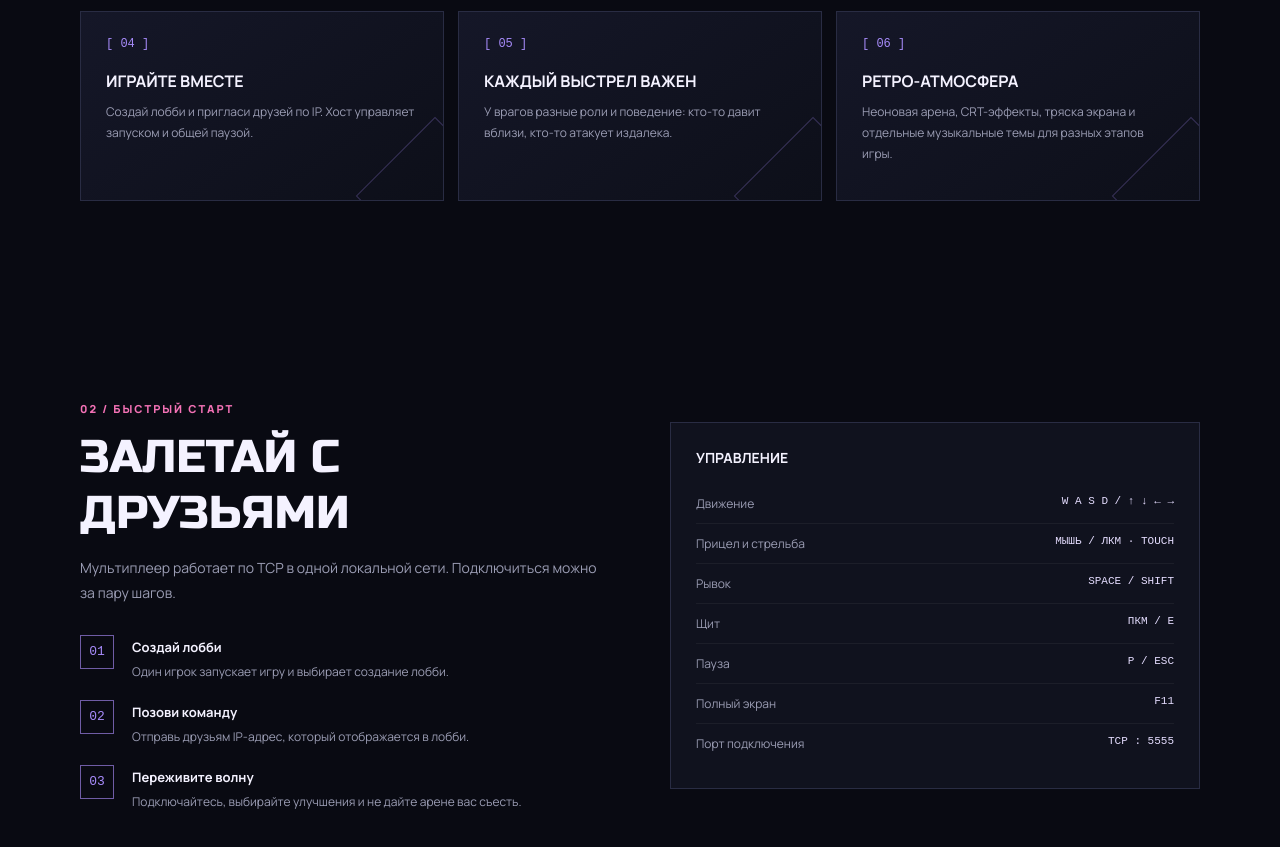
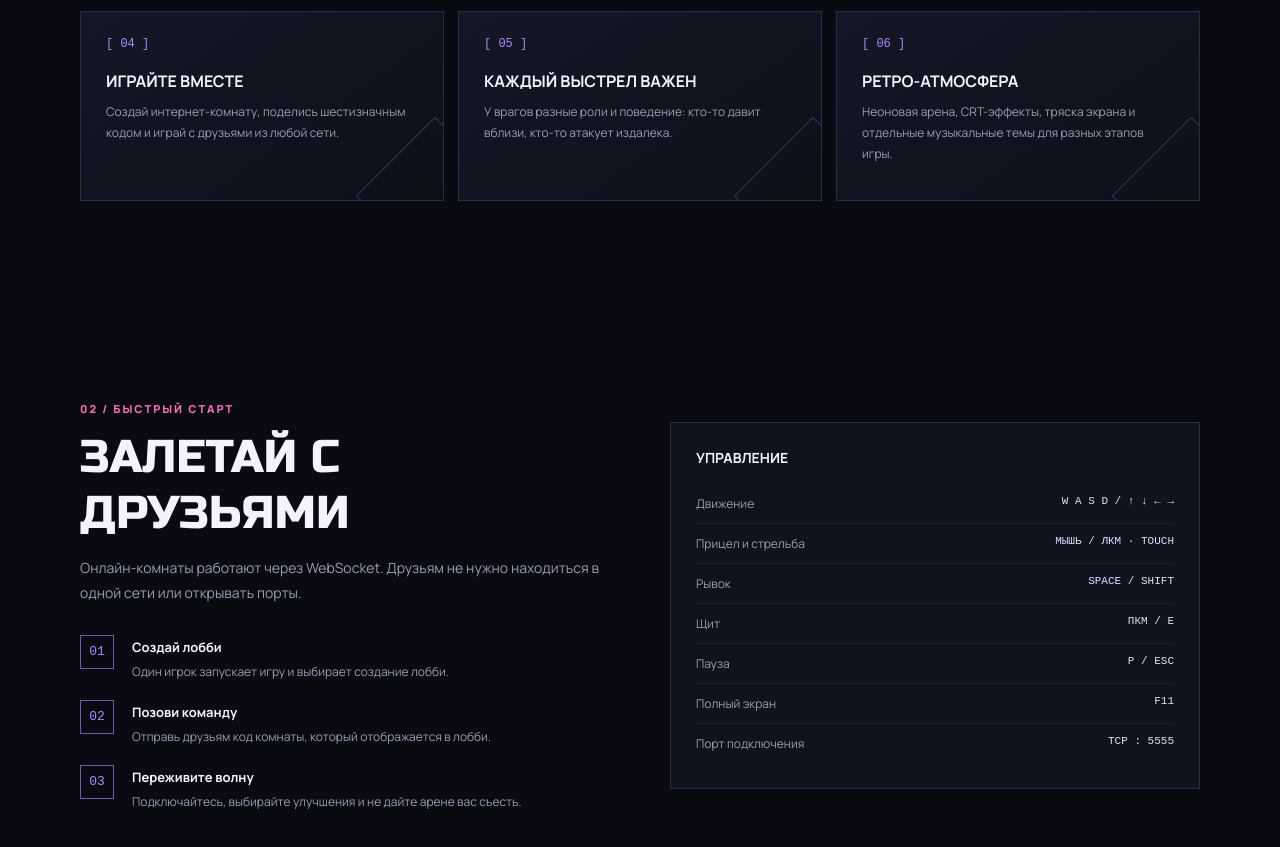
Before and after one commit to skysoftly/neuro_game, a plain HTML site: page index.html in a window 1280 px wide. Shown: the part 1359-2206 px from the top of the page. Drawn offline with Linux system fonts and the light colour scheme.

Commit message:
Update website copy for online multiplayer

```diff
--- a/index.html
+++ b/index.html
@@ -60,7 +60,7 @@
           <a class="btn btn-secondary" href="https://skysoftly.github.io/neuro_game/play/">ЗАПУСТИТЬ В БРАУЗЕРЕ <span>↗</span></a>
           <a class="btn btn-secondary" href="https://github.com/skysoftly/neuro_game">ИСХОДНЫЙ КОД <span>↗</span></a>
         </div>
-        <div class="fine">Windows · Web (single-player) · Android in development · LAN co-op up to 12 players</div>
+        <div class="fine">Windows · Web · Online co-op up to 12 players · Android in development</div>
       </div>
       <div class="visual" aria-label="Стилизованная иллюстрация арены">
         <div class="glow"></div>
@@ -86,17 +86,17 @@
         <article class="feature"><div class="num">[ 01 ]</div><h3>ВОЛНЫ БЕЗ КОНЦА</h3><p>С каждой волной давление растёт. Обычные враги становятся опаснее, а арена постепенно превращается в хаос.</p></article>
         <article class="feature"><div class="num">[ 02 ]</div><h3>БОССЫ С ХАРАКТЕРОМ</h3><p>Разные боссы со своими паттернами атак. Победа над ними приносит отдельную награду каждому выжившему.</p></article>
         <article class="feature"><div class="num">[ 03 ]</div><h3>СБИРАЙ СВОЙ БИЛД</h3><p>Выбирай улучшение после волны, усиливай урон или выживаемость и подстраивайся под ситуацию.</p></article>
-        <article class="feature"><div class="num">[ 04 ]</div><h3>ИГРАЙТЕ ВМЕСТЕ</h3><p>Создай лобби и пригласи друзей по IP. Хост управляет запуском и общей паузой.</p></article>
+        <article class="feature"><div class="num">[ 04 ]</div><h3>ИГРАЙТЕ ВМЕСТЕ</h3><p>Создай интернет-комнату, поделись шестизначным кодом и играй с друзьями из любой сети.</p></article>
         <article class="feature"><div class="num">[ 05 ]</div><h3>КАЖДЫЙ ВЫСТРЕЛ ВАЖЕН</h3><p>У врагов разные роли и поведение: кто-то давит вблизи, кто-то атакует издалека.</p></article>
         <article class="feature"><div class="num">[ 06 ]</div><h3>РЕТРО-АТМОСФЕРА</h3><p>Неоновая арена, CRT-эффекты, тряска экрана и отдельные музыкальные темы для разных этапов игры.</p></article>
       </div>
     </section>
     <section class="wrap" id="start">
       <div class="how">
-        <div><div class="section-kicker">02 / БЫСТРЫЙ СТАРТ</div><h2>ЗАЛЕТАЙ С ДРУЗЬЯМИ</h2><p class="section-lead">Мультиплеер работает по TCP в одной локальной сети. Подключиться можно за пару шагов.</p>
+        <div><div class="section-kicker">02 / БЫСТРЫЙ СТАРТ</div><h2>ЗАЛЕТАЙ С ДРУЗЬЯМИ</h2><p class="section-lead">Онлайн-комнаты работают через WebSocket. Друзьям не нужно находиться в одной сети или открывать порты.</p>
           <div class="steps">
             <div class="step"><b>01</b><div><strong>Создай лобби</strong><p>Один игрок запускает игру и выбирает создание лобби.</p></div></div>
-            <div class="step"><b>02</b><div><strong>Позови команду</strong><p>Отправь друзьям IP-адрес, который отображается в лобби.</p></div></div>
+            <div class="step"><b>02</b><div><strong>Позови команду</strong><p>Отправь друзьям код комнаты, который отображается в лобби.</p></div></div>
             <div class="step"><b>03</b><div><strong>Переживите волну</strong><p>Подключайтесь, выбирайте улучшения и не дайте арене вас съесть.</p></div></div>
           </div>
         </div>
```
